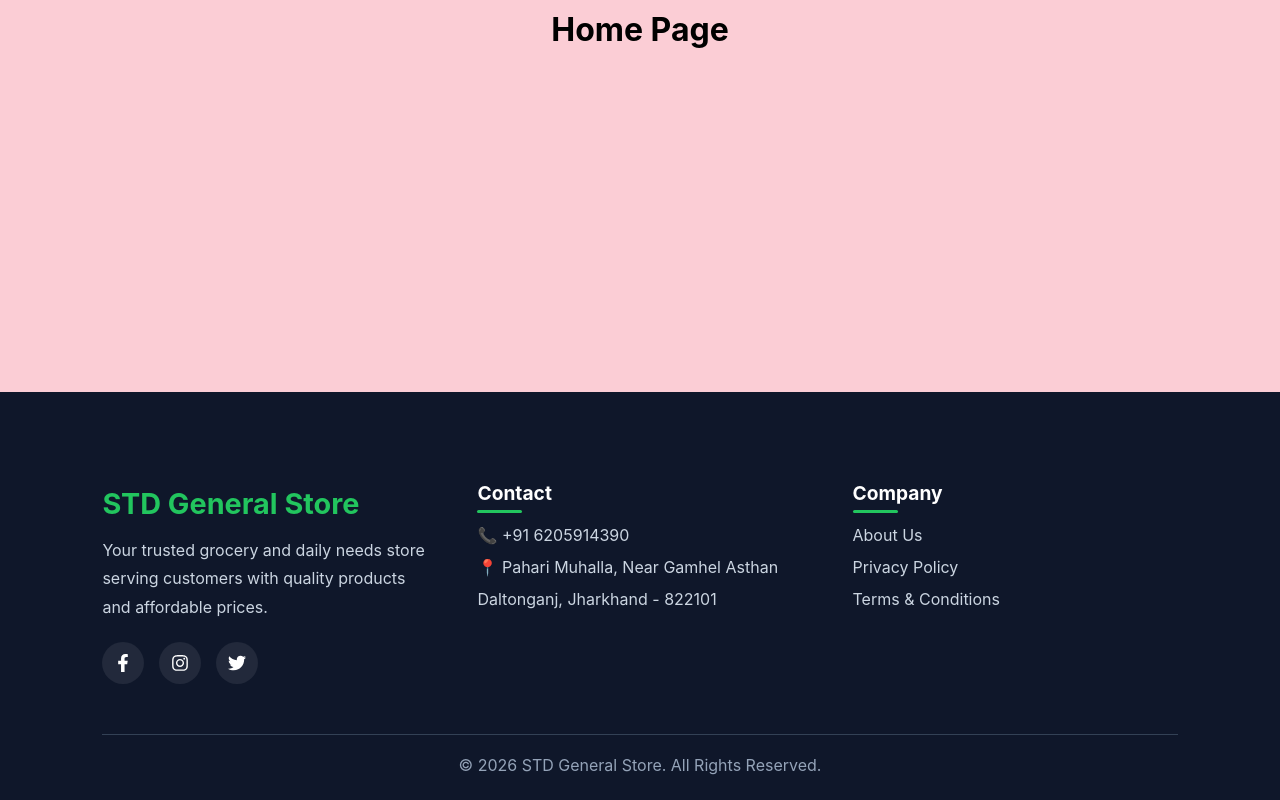
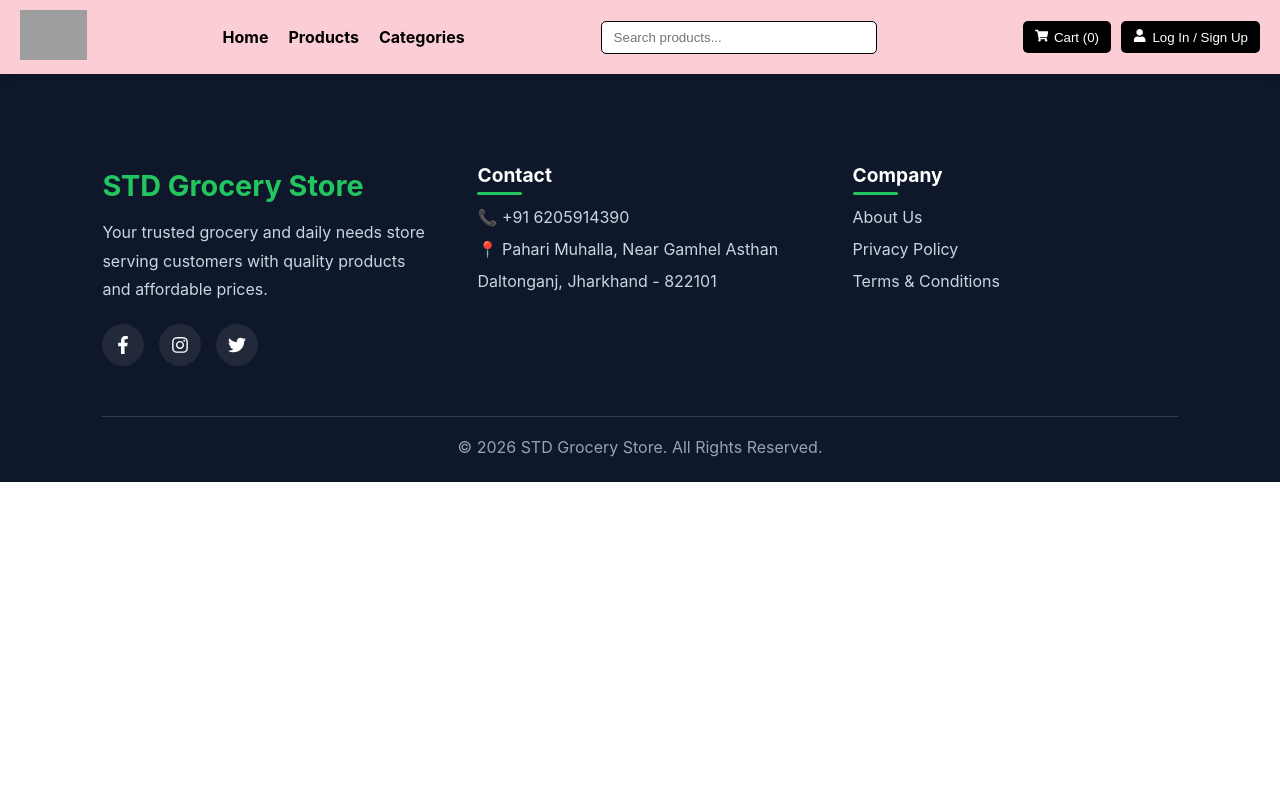
Before and after one commit to mdmozammilraza17/Ecommerce-FS-Project, a React (Vite) app in the folder ecommerce-frontend/: page /home in a window 1280 px wide. Built offline with nearby package versions, Linux system fonts and the light colour scheme; grey boxes are pictures that could not be loaded.

Commit message:
Implemented Header at the top of Home page

```diff
--- a/ecommerce-frontend/src/components/Footer.jsx
+++ b/ecommerce-frontend/src/components/Footer.jsx
@@ -6,7 +6,7 @@ export default function Footer() {
       <div className="footer-content">
 
         <div className="footer-section">
-          <h2 className="store-name">STD General Store</h2>
+          <h2 className="store-name">STD Grocery Store</h2>
           <p className="store-desc">
             Your trusted grocery and daily needs store serving customers with
             quality products and affordable prices.
@@ -44,7 +44,7 @@ export default function Footer() {
       </div>
 
       <div className="footer-bottom">
-        © 2026 STD General Store. All Rights Reserved.
+        © 2026 STD Grocery Store. All Rights Reserved.
       </div>
     </footer>
   );
--- a/ecommerce-frontend/src/components/Home.css
+++ b/ecommerce-frontend/src/components/Home.css
@@ -1,17 +1,87 @@
 .home-container {
-
-    min-height: 100vh;
+    display: flex;
+    align-items: center;
+    justify-content: space-between;
+    padding: 10px 20px;
     background-color: rgb(251, 205, 213);
-    display: flex;
-    flex-direction: column;
+    box-shadow: 0 2px 8px rgba(0,0,0,0.1);
+    position: sticky;
+    top: 0;
+    z-index: 1000;
+    flex-wrap: wrap;
+    gap: 15px;
 }
 
-.home-container h1{
-    margin-top: 0;
-    text-align: center;
-    padding: 10px;
+
+
+.std-log-img img
+{
+    height: 50px;
+    width: auto;
 }
 
-footer {
-    margin-top: auto;
+.home-actions ul
+{
+    display: flex;
+    list-style: none;
+    gap: 20px;
+    margin: 0;
+    padding: 0;
 }
+
+.home-actions li
+{
+    cursor: pointer;
+    font-size: 16px;
+    font-weight: bold;
+}
+
+.home-actions li {
+    position: relative;
+}
+
+.home-actions li::after {
+    content: "";
+    position: absolute;
+    left: 0;
+    bottom: -3px;
+    width: 0%;
+    height: 2px;
+    background-color: green;
+    transition: width 0.3s ease;
+}
+
+.home-actions li:hover::after {
+    width: 100%;
+}
+
+.home-search input
+{
+    padding: 8px 12px;
+    width: 250px;
+    border: 1px solid black;
+    border-radius: 5px;
+    outline: none;
+    max-width: 100%;
+}
+
+.home-search input:focus {
+    border-color: green;
+}
+
+.home-login-signup button
+{
+    margin-left: 10px;
+    padding: 8px 12px;
+    border: none;
+    border-radius: 5px;
+    cursor: pointer;
+    background-color: black;
+    color: white;
+    font-weight: 500;
+}
+
+.home-login-signup button:hover
+{
+    background-color: darkgreen;
+}
--- a/ecommerce-frontend/src/components/Home.jsx
+++ b/ecommerce-frontend/src/components/Home.jsx
@@ -1,13 +1,39 @@
 import Footer from "./Footer";
 import "./Home.css";
 import "./Footer.css";
+import StdImage from '../assets/grocery-store.png';
+import { FaShoppingCart } from "react-icons/fa";
+import { FaUser } from "react-icons/fa";
 export default function Home() {
   return (
     <>
-    <div className="home-container">
-      <h1>Home Page</h1>
+      <header className="home-container">
+        <div className="std-log-img">
+          <img src={StdImage} alt="Std General Store Image Logo" />
+        </div>
+
+        <div className="home-actions">
+          <nav>
+            <ul>
+            <li>Home</li>
+            <li>Products</li>
+            <li>Categories</li>
+            </ul>
+          </nav>
+        </div>
+
+        <div className="home-search">
+          <input type="text" placeholder="Search products..." />
+        </div>
+
+        <div className="home-login-signup">
+          <button>
+            <FaShoppingCart style={{ marginRight: "6px" }} />Cart (0)</button>
+          <button>
+            <FaUser style={{ marginRight: "6px" }} />Log In / Sign Up</button>
+        </div>
+      </header>
       <Footer/>
-</div>
     </>
   );
 }
```
Also changed, not shown: 1 other file (tests, documents, lock files or other folders).
